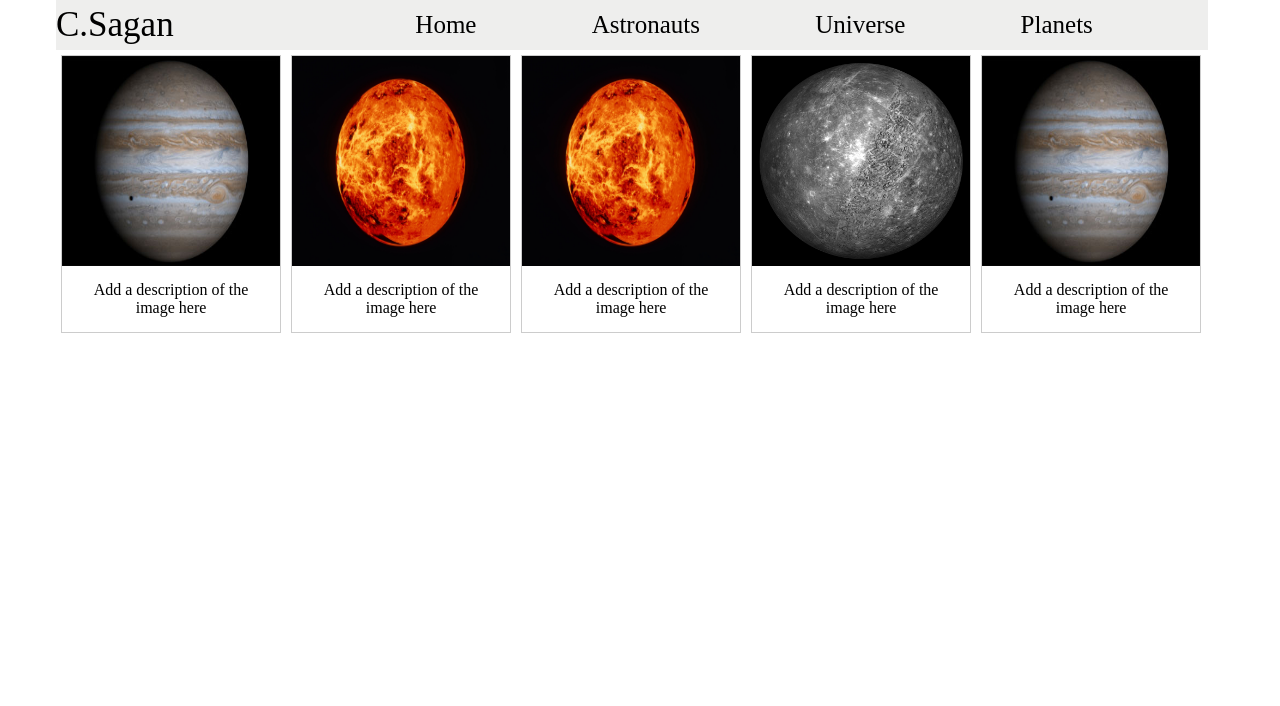
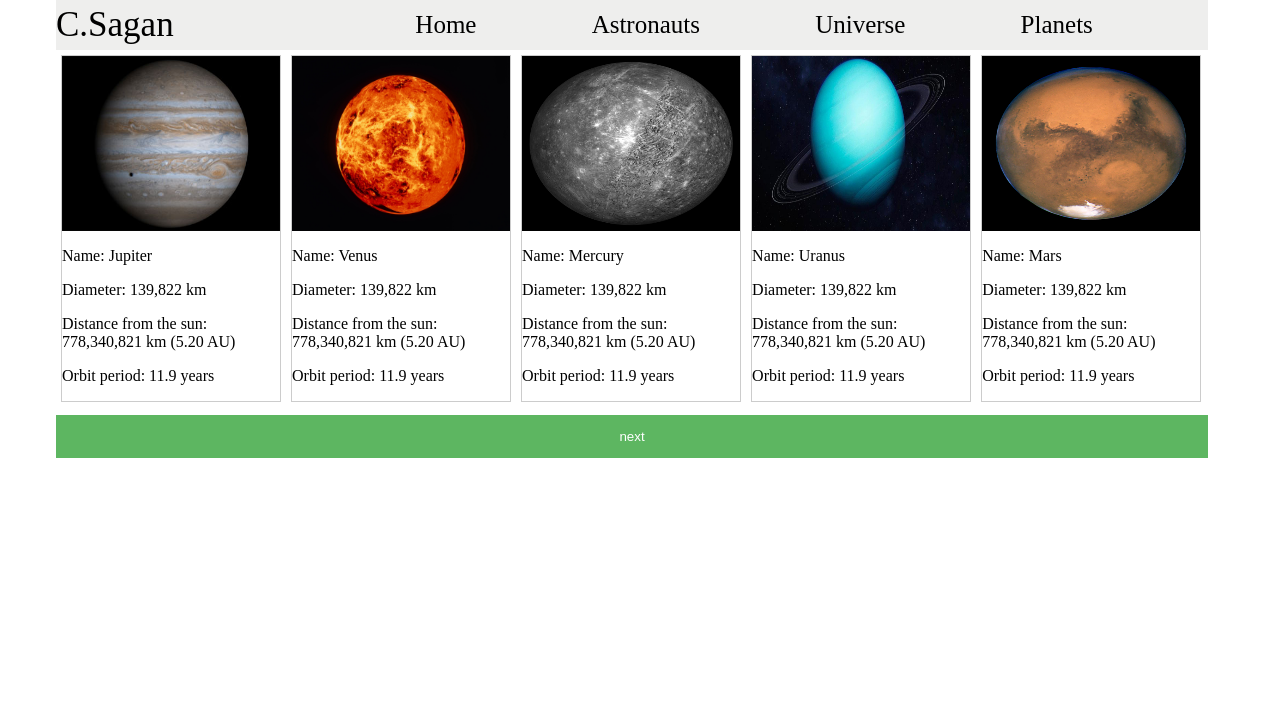
Before and after one commit to Programmer129/the-art-of-universe, a PHP site: page /php/site-pages/planets.php in a window 1280 px wide. Shown: the top 706 px of the page. Run offline with PHP 8.4, Linux system fonts and the light colour scheme.

Commit message:
add planets page

```diff
--- a/js/app.js
+++ b/js/app.js
@@ -1 +1,12 @@
 $("form :input").attr("autocomplete", "off");
+
+function onFirstPage() {
+    document.getElementById("second").style.display="none";
+    document.getElementById("first").style.display="block";
+}
+
+
+function onSecondPage() {
+    document.getElementById("first").style.display="none";
+    document.getElementById("second").style.display="block";
+}
--- a/php/site-pages/planets.php
+++ b/php/site-pages/planets.php
@@ -1,55 +1,109 @@
 <!DOCTYPE>
 <html>
 <head>
-    <title>Food Art</title>
+    <title>Art Of Universe</title>
     <link rel="stylesheet" href="../../style/global.css">
+    <script src="../../js/app.js"></script>
 </head>
 <body class="home-body">
 <header>
     <nav>
         <ul>
-            <li ><a class="active" href="planets.php">Planets</a></li>
-            <li ><a href="universe.php">Universe</a></li>
-            <li ><a href="astronauts.php">Astronauts</a></li>
-            <li ><a href="home.php">Home</a></li>
+            <li><a class="active" href="planets.php">Planets</a></li>
+            <li><a href="universe.php">Universe</a></li>
+            <li><a href="astronauts.php">Astronauts</a></li>
+            <li><a href="home.php">Home</a></li>
             <li style="float: left; font-size: 35px"><a href="home.php">C.Sagan</a></li>
         </ul>
     </nav>
 </header>
 <section>
+    <div id="first">
         <div class="gallery">
             <a target="_blank" href="../../img/jupiter.jpg">
                 <img src="../../img/jupiter.jpg" alt="Fjords" width="300" height="200">
             </a>
-        <div class="desc">Add a description of the image here</div>
+            <div class="desc">
+                <p>Name: Jupiter</p>
+                <p>Diameter: 139,822 km</p>
+                <p>Distance from the sun: 778,340,821 km (5.20 AU)</p>
+                <p>Orbit period: 11.9 years</p>
+            </div>
         </div>
 
         <div class="gallery">
             <a target="_blank" href="../../img/venus.jpg">
                 <img src="../../img/venus.jpg" alt="Forest" width="300" height="200">
             </a>
-        <div class="desc">Add a description of the image here</div>
+            <div class="desc">
+                <p>Name: Venus</p>
+                <p>Diameter: 139,822 km</p>
+                <p>Distance from the sun: 778,340,821 km (5.20 AU)</p>
+                <p>Orbit period: 11.9 years</p>
             </div>
-
-    <div class="gallery">
-        <a target="_blank" href="../../img/venus.jpg">
-            <img src="../../img/venus.jpg" alt="Northern Lights" width="300" height="200">
-        </a>
-        <div class="desc">Add a description of the image here</div>
         </div>
 
         <div class="gallery">
             <a target="_blank" href="../../img/mercury.jpg">
-            <img src="../../img/mercury.jpg" alt="Mountains" width="300" height="200">
+                <img src="../../img/mercury.jpg" alt="Northern Lights" width="300" height="200">
             </a>
-        <div class="desc">Add a description of the image here</div>
+            <div class="desc">
+                <p>Name: Mercury</p>
+                <p>Diameter: 139,822 km</p>
+                <p>Distance from the sun: 778,340,821 km (5.20 AU)</p>
+                <p>Orbit period: 11.9 years</p>
+            </div>
         </div>
 
         <div class="gallery">
-        <a target="_blank" href="../../img/jupiter.jpg">
-            <img src="../../img/jupiter.jpg" alt="Mountains" width="300" height="200">
+            <a target="_blank" href="../../img/uranus.jpg">
+                <img src="../../img/uranus.jpg" alt="Mountains" width="300" height="200">
             </a>
-        <div class="desc">Add a description of the image here</div>
+            <div class="desc">
+                <p>Name: Uranus</p>
+                <p>Diameter: 139,822 km</p>
+                <p>Distance from the sun: 778,340,821 km (5.20 AU)</p>
+                <p>Orbit period: 11.9 years</p>
+            </div>
+        </div>
+
+        <div class="gallery">
+            <a target="_blank" href="../../img/mars.jpg">
+                <img src="../../img/mars.jpg" alt="Mountains" width="300" height="200">
+            </a>
+            <div class="desc">
+                <p>Name: Mars</p>
+                <p>Diameter: 139,822 km</p>
+                <p>Distance from the sun: 778,340,821 km (5.20 AU)</p>
+                <p>Orbit period: 11.9 years</p>
+            </div>
+        </div>
+        <button onclick="onSecondPage()">next</button>
+    </div>
+    <div id="second" style="display: none;">
+        <div class="gallery">
+            <a target="_blank" href="../../img/earth.jpg">
+                <img src="../../img/earth.jpg" alt="Fjords" width="300" height="200">
+            </a>
+            <div class="desc">
+                <p>Name: Earth</p>
+                <p>Diameter: 139,822 km</p>
+                <p>Distance from the sun: 778,340,821 km (5.20 AU)</p>
+                <p>Orbit period: 11.9 years</p>
+            </div>
+        </div>
+        <div class="gallery">
+            <a target="_blank" href="../../img/saturn.jpg">
+                <img src="../../img/saturn.jpg" alt="Fjords" width="300" height="200">
+            </a>
+            <div class="desc">
+                <p>Name: Saturn</p>
+                <p>Diameter: 139,822 km</p>
+                <p>Distance from the sun: 778,340,821 km (5.20 AU)</p>
+                <p>Orbit period: 11.9 years</p>
+            </div>
+        </div>
+        <button onclick="onFirstPage()">prev</button>
     </div>
 </section>
 <footer>
--- a/style/global.css
+++ b/style/global.css
@@ -210,10 +210,8 @@ div.gallery:hover {
 
 div.gallery img {
     width: 100%;
-    height: 30%;
+    height: 25%;
 }
 
 div.desc {
-    padding: 15px;
-    text-align: center;
 }
```
Also changed, not shown: php/site-pages/universe.php (+27 -7 lines), img/earth.jpg (added), img/mars.jpg, img/saturn.jpg (added), img/uranus.jpg (added). Lines whose indentation alone changed are shown as unchanged.
